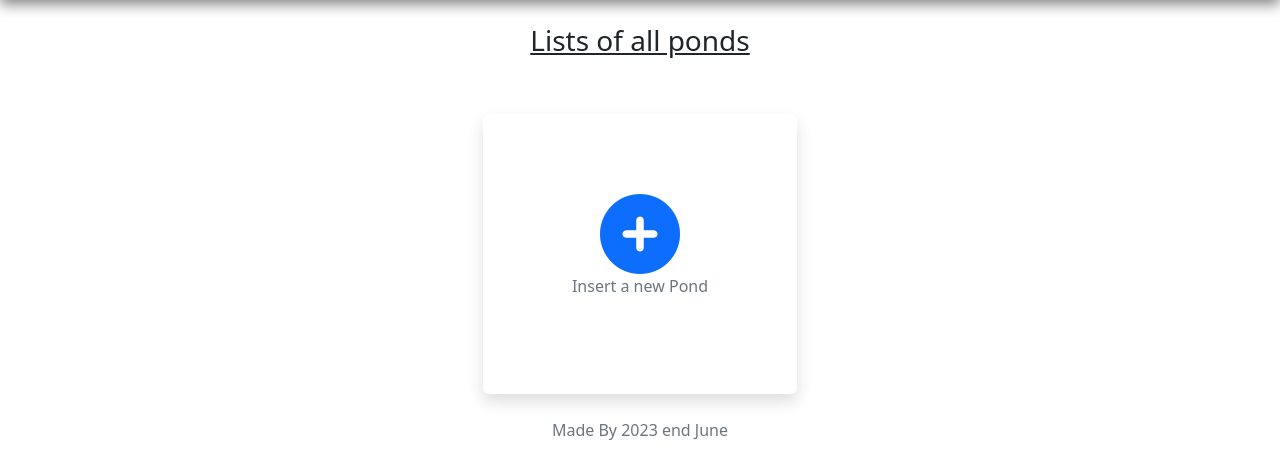
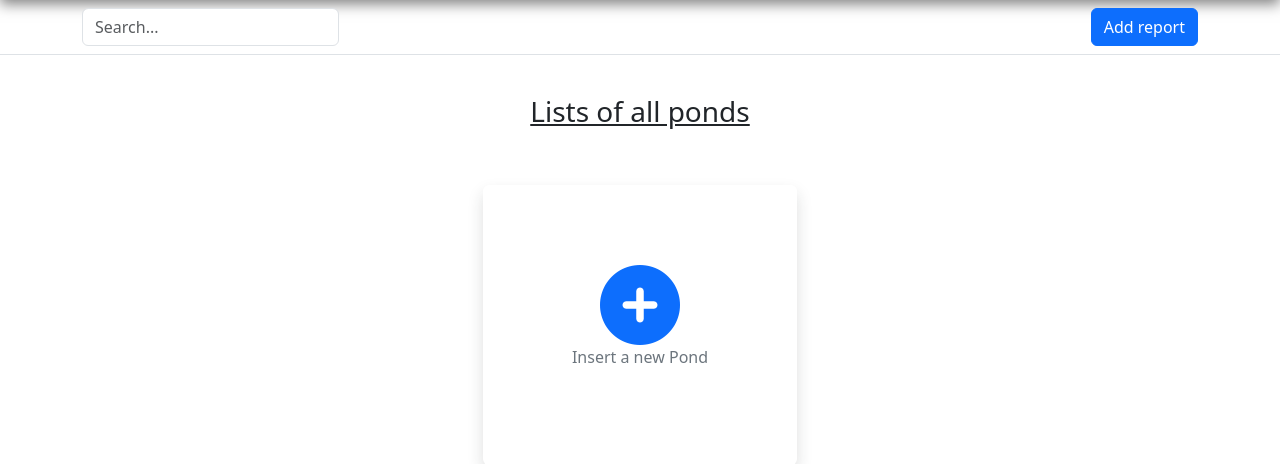
Before and after one commit to MamyAndry/Aquaponie, a CodeIgniter app: page /database/pond/Ponds in a window 1280 px wide. Shown: the part 72-536 px from the top of the page. Run offline with CodeIgniter, Linux system fonts and the light colour scheme; data that the repository does not hold is empty.

Commit message:
modif stat

```diff
--- a/application/views/ponds/index.php
+++ b/application/views/ponds/index.php
@@ -1,3 +1,17 @@
+<div class="px-3 py-2 border-bottom mb-3">
+    <div class="container d-flex flex-wrap justify-content-center">
+        <form class="col-12 col-lg-auto mb-2 mb-lg-0 me-lg-auto">
+            <input type="search" class="form-control" placeholder="Search..." aria-label="Search">
+        </form>
+
+        <div class="text-end">
+            <a href="" class="btn btn-primary">
+                Add report
+            </a>
+        </div>
+    </div>
+</div>
+
 <div class="container-fluid">
 	<div class="row justify-content-center">
 		<div class="row text-title p-2 m-3">
```
Also changed, not shown: 4 other files.
